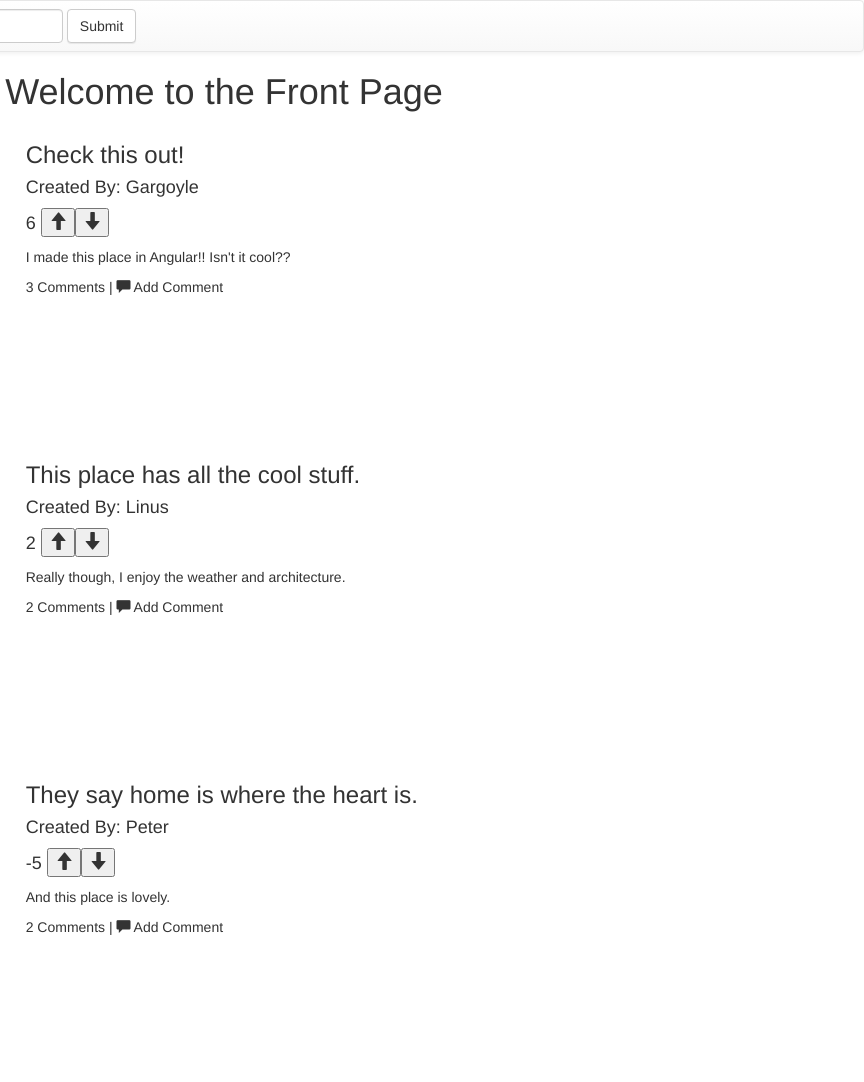
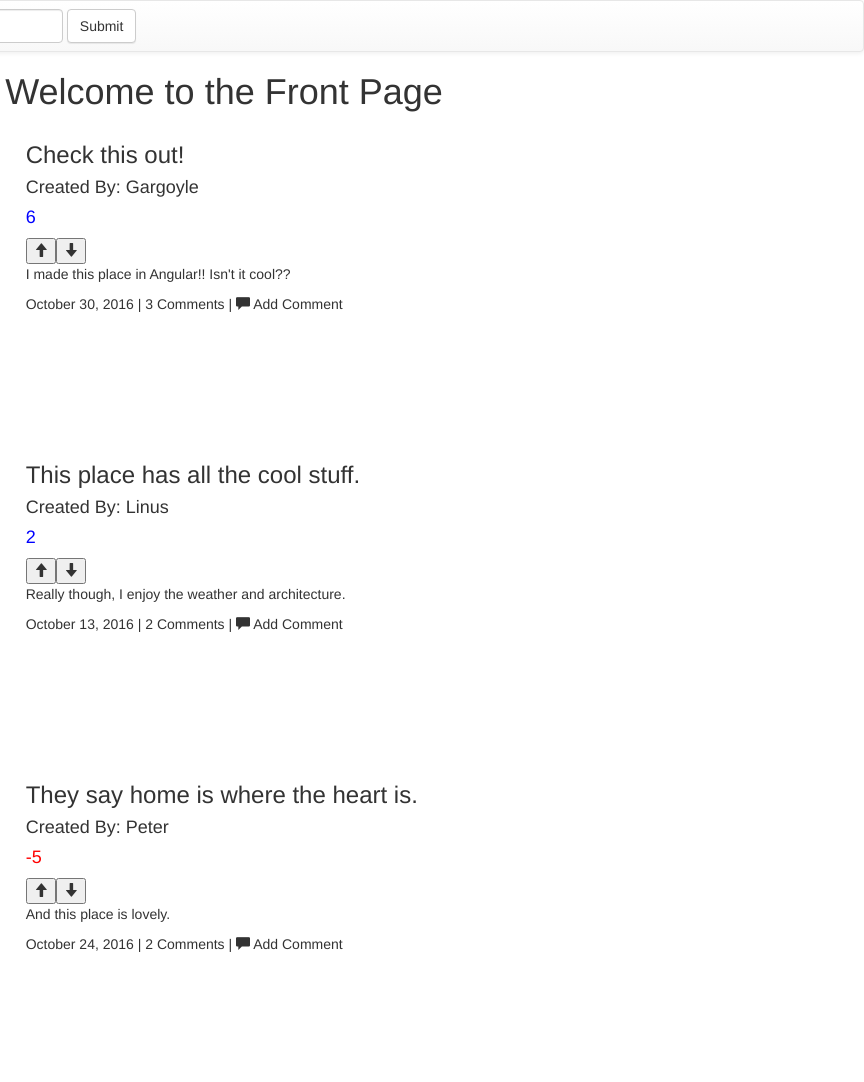
Before and after one commit to JTongay/angular-reddit-clone, a website: page index.html in a window 1280 px wide. Shown: the full height of the page, 416-1280 px from the left. Drawn offline with nearby package versions, Linux system fonts and the light colour scheme.

Commit message:
all feature accounted for except filtering

```diff
--- a/index.html
+++ b/index.html
@@ -12,7 +12,7 @@
     <link rel="stylesheet" href="https://maxcdn.bootstrapcdn.com/bootstrap/3.3.7/css/bootstrap-theme.min.css" integrity="sha384-rHyoN1iRsVXV4nD0JutlnGaslCJuC7uwjduW9SVrLvRYooPp2bWYgmgJQIXwl/Sp" crossorigin="anonymous">
     <!-- Latest compiled and minified JavaScript -->
     <link rel="stylesheet" href="https://maxcdn.bootstrapcdn.com/bootstrap/3.3.7/css/bootstrap.min.css" integrity="sha384-BVYiiSIFeK1dGmJRAkycuHAHRg32OmUcww7on3RYdg4Va+PmSTsz/K68vbdEjh4u" crossorigin="anonymous">
-    <link rel="stylesheet" href="style.css" media="screen" title="no title">
+    <link rel="stylesheet" href="style.css">
     <title>Reddit with Angular!</title>
 </head>
 
@@ -60,7 +60,7 @@
             <input type="submit" class="btn btn-default">
         </form>
         <h1 class="text-center">{{ view.welcome }}</h1>
-        <div ng-repeat='post in view.posts'>
+        <div ng-repeat="post in view.posts | orderBy: '-votes'">
             <div class="container-fluid">
                 <div class="row">
                     <div class="col-sm-6 col-md-4">
@@ -72,14 +72,14 @@
                       <div class="caption">
                         <h3>{{post.title}}</h3>
                         <h4>Created By: {{post.author}}</h4>
-                        <h4>{{post.votes}} <button type="button" ng-click="upvote(post)"><span class="glyphicon glyphicon-arrow-up"></span></button><button type="button" ng-click="downvote(post)"><span class="glyphicon glyphicon-arrow-down"></span></button></h4>
+                        <h4 ng-class="{negative: post.votes < 0, even: post.votes === 0, positive: post.votes > 0}">{{post.votes}}</h4><button type="button" ng-click="upvote(post)"><span class="glyphicon glyphicon-arrow-up"></span></button><button type="button" ng-click="downvote(post)"><span class="glyphicon glyphicon-arrow-down"></span></button>
                         <p>{{post.description}}</p>
-                        <span class='comments'>
+                        <span class='comments'> {{post.date | date: 'longDate'}} |
                           <ng-pluralize ng-click='showComments(post)' count='post.comments.length'
                           when="{'0': '0 Comments',
                           '1': '1 Comment',
                           'other': '{} Comments'}">
-                        </ng-pluralize> | <span class='glyphicon glyphicon-comment'></span><span ng-click='makeComments(post)'> Add Comment</span>
+                        </ng-pluralize> | <span class='glyphicon glyphicon-comment'></span><span id='add-comment' ng-click='makeComments(post)'> Add Comment</span>
                         </span>
 
                         <div ng-show='post.showComment'>
@@ -88,7 +88,7 @@
                             <span>{{comment.text}}</span>
                           </div>
                         </div>
-                        <form ng-show='post.makeComment' action="#" ng-submit='addComment(post)'>
+                        <form class='comment-form' ng-show='post.makeComment' action="#" ng-submit='addComment(post)'>
                             <label for="author">Author:</label>
                             <input type="text" ng-model="view.author" placeholder="Created By">
                             <label for="text">Comment:</label>
--- a/style.css
+++ b/style.css
@@ -1,3 +1,11 @@
-.welcome {
-    text-align: center;
+.negative {
+    color: red;
 }
+
+.even {
+    color: black;
+}
+
+.positive {
+    color: blue;
+}
```
Also changed, not shown: spec/reddit-test.js (+11 -0 lines).
